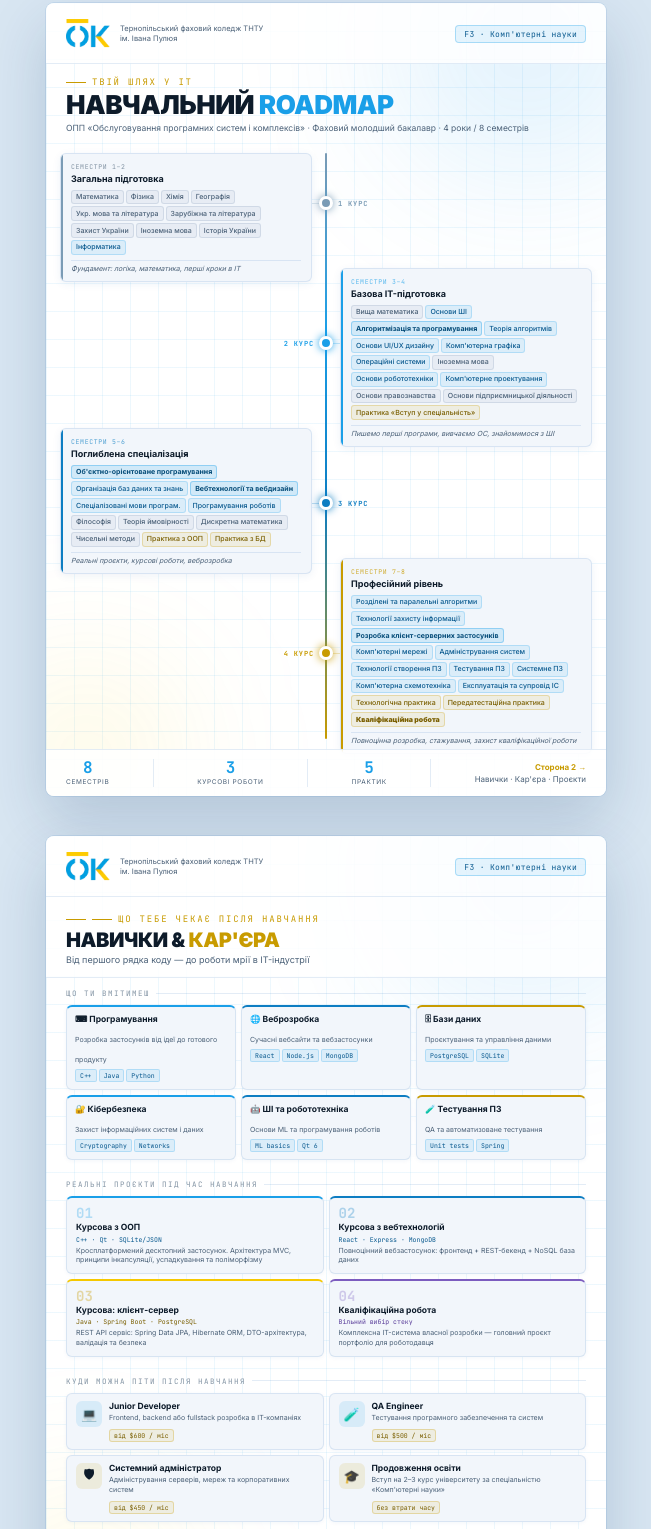
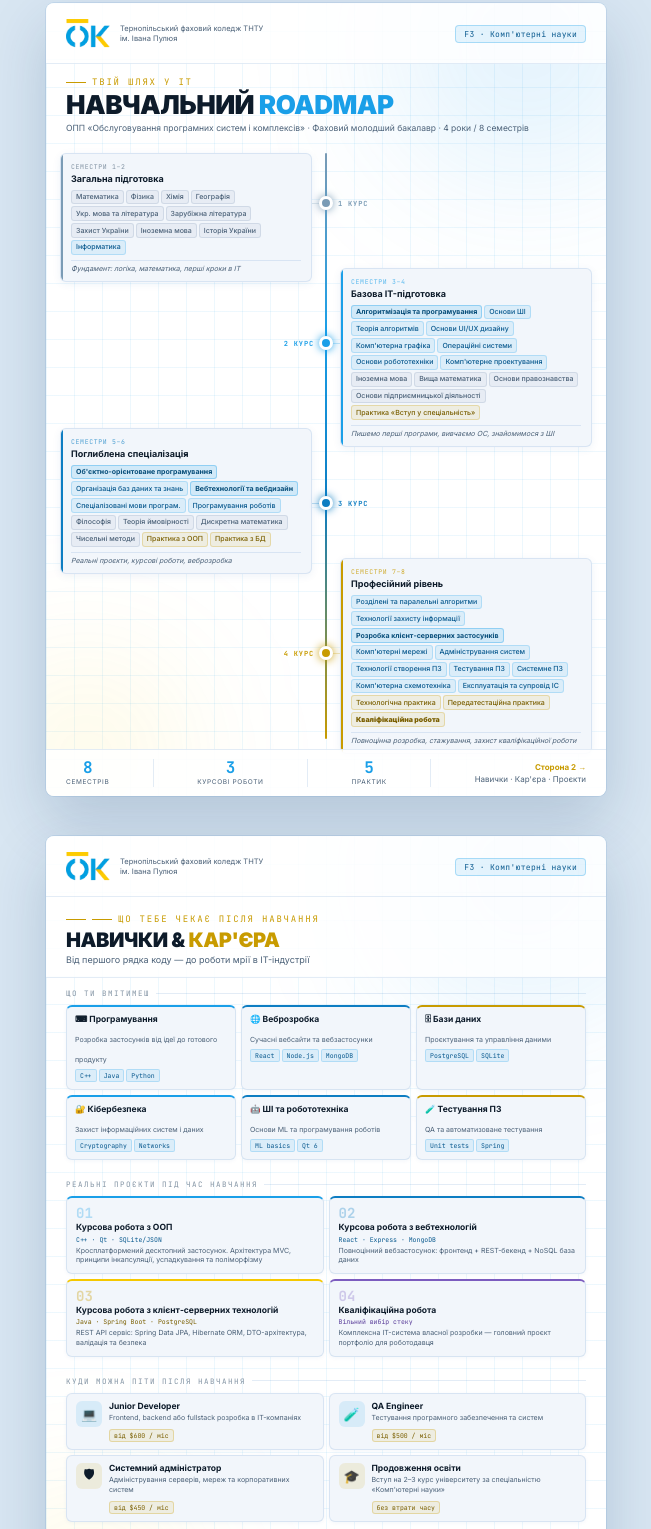
Before and after one commit to lisvolod/cs-roadmap-light, a plain HTML site: page index.html in a window 1280 px wide. Shown: the part 37-1566 px from the top of the page, without its empty margins (314-965 px from the left). Drawn offline with Linux system fonts and the light colour scheme.

Commit message:
subject fixed

```diff
--- a/index.html
+++ b/index.html
@@ -336,9 +336,8 @@
           <span class="subject-tag math">Хімія</span>
           <span class="subject-tag math">Географія</span>
           <span class="subject-tag math">Укр. мова та література</span>
-          <span class="subject-tag math">Зарубіжна та література</span>
+          <span class="subject-tag math">Зарубіжна література</span>
           <span class="subject-tag math">Захист України</span>
-
           <span class="subject-tag math">Іноземна мова</span>
           <span class="subject-tag math">Історія України</span>
           <span class="subject-tag core">Інформатика</span>
@@ -356,16 +355,16 @@
         <div class="sem-num">СЕМЕСТРИ 3–4</div>
         <div class="sem-title">Базова IT-підготовка</div>
         <div class="subjects">
-          <span class="subject-tag math">Вища математика</span>
+          <span class="subject-tag highlight">Алгоритмізація та програмування</span>
           <span class="subject-tag core">Основи ШІ</span>
-          <span class="subject-tag highlight">Алгоритмізація та програмування</span>
           <span class="subject-tag core">Теорія алгоритмів</span>
           <span class="subject-tag core">Основи UI/UX дизайну</span>
           <span class="subject-tag core">Комп'ютерна графіка</span>
           <span class="subject-tag core">Операційні системи</span>
-          <span class="subject-tag math">Іноземна мова</span>
           <span class="subject-tag core">Основи робототехніки</span>
           <span class="subject-tag core">Комп'ютерне проектування</span>
+          <span class="subject-tag math">Іноземна мова</span>
+          <span class="subject-tag math">Вища математика</span>
           <span class="subject-tag math">Основи правознавства</span>
           <span class="subject-tag math">Основи підприємницької діяльності</span>
           <span class="subject-tag practice">Практика «Вступ у спеціальність»</span>
@@ -509,19 +508,19 @@
     <div class="projects-grid">
       <div class="project-card p1">
         <div class="project-num">01</div>
-        <div class="project-name">Курсова з ООП</div>
+        <div class="project-name">Курсова  робота з ООП</div>
         <div class="project-stack">C++ · Qt · SQLite/JSON</div>
         <div class="project-desc">Кросплатформений десктопний застосунок. Архітектура MVC, принципи інкапсуляції, успадкування та поліморфізму</div>
       </div>
       <div class="project-card p2">
         <div class="project-num">02</div>
-        <div class="project-name">Курсова з вебтехнологій</div>
+        <div class="project-name">Курсова робота з вебтехнологій</div>
         <div class="project-stack">React · Express · MongoDB</div>
         <div class="project-desc">Повноцінний вебзастосунок: фронтенд + REST-бекенд + NoSQL база даних</div>
       </div>
       <div class="project-card p3">
         <div class="project-num">03</div>
-        <div class="project-name">Курсова: клієнт-сервер</div>
+        <div class="project-name">Курсова робота з клієнт-серверних технологій</div>
         <div class="project-stack">Java · Spring Boot · PostgreSQL</div>
         <div class="project-desc">REST API сервіс: Spring Data JPA, Hibernate ORM, DTO-архітектура, валідація та безпека</div>
       </div>
```
